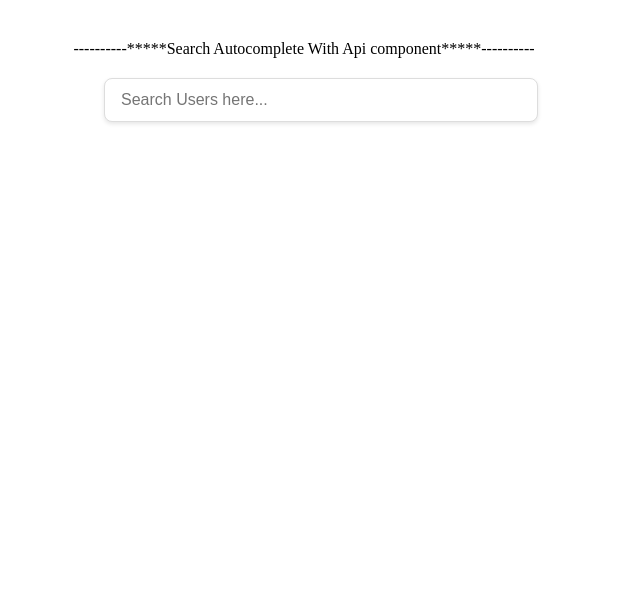
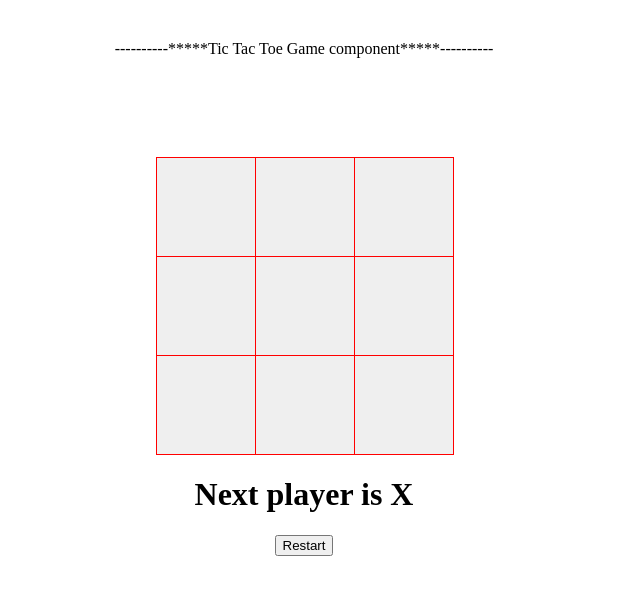
Before and after one commit to miladmo68/25-projects, a React (Vite) app: page / in a window 1280 px wide. Shown: the top 594 px of the page, without its empty margins (336-976 px from the left). Built offline with nearby package versions, Linux system fonts and the light colour scheme; no server answers.

Commit message:
Tic Tac Toe Game component

```diff
--- a/src/App.jsx
+++ b/src/App.jsx
@@ -13,6 +13,7 @@
 import ModalTest from "./components/custom-modal-popup/modal-test";
 import GithubProfileFinder from "./components/github-profile-finder";
 import SearchAutocomplete from "./components/search-autocomplete-with-api";
+import TicTacToe from "./components/tic-tac-toe";
 
 function App() {
   return (
@@ -49,9 +50,12 @@
       <ModalTest />
       ----------*****Github Profile Finder component*****----------
       <GithubProfileFinder />
-       */}
+
       ----------*****Search Autocomplete With Api component*****----------
       <SearchAutocomplete />
+      */}
+      ----------*****Tic Tac Toe Game component*****----------
+      <TicTacToe />
     </div>
   );
 }
--- /dev/null
+++ b/src/components/tic-tac-toe/index.jsx
@@ -0,0 +1,94 @@
+// 0 1 2
+// 3 4 5
+// 6 7 8
+
+import { useEffect, useState } from "react";
+import "./styles.css";
+
+function Square({ value, onClick }) {
+  return (
+    <button onClick={onClick} className="square">
+      {value}
+    </button>
+  );
+}
+
+export default function TicTacToe() {
+  const [squares, setSquares] = useState(Array(9).fill(""));
+  const [isXTurn, setIsXTurn] = useState(true);
+  const [status, setStatus] = useState("");
+
+  function getWinner(squares) {
+    const winningPatterns = [
+      [0, 1, 2],
+      [3, 4, 5],
+      [6, 7, 8],
+      [2, 5, 8],
+      [0, 4, 8],
+      [2, 4, 6],
+      [0, 3, 6],
+      [1, 4, 7],
+    ];
+
+    for (let i = 0; i < winningPatterns.length; i++) {
+      const [x, y, z] = winningPatterns[i];
+
+      if (
+        squares[x] &&
+        squares[x] === squares[y] &&
+        squares[x] === squares[z]
+      ) {
+        return squares[x];
+      }
+    }
+
+    return null;
+  }
+
+  function handleClick(getCurrentSquare) {
+    let cpySquares = [...squares];
+    if (getWinner(cpySquares) || cpySquares[getCurrentSquare]) return;
+    cpySquares[getCurrentSquare] = isXTurn ? "X" : "O";
+    setIsXTurn(!isXTurn);
+    setSquares(cpySquares);
+  }
+
+  function handleRestart() {
+    setIsXTurn(true);
+    setSquares(Array(9).fill(""));
+  }
+
+  useEffect(() => {
+    if (!getWinner(squares) && squares.every((item) => item !== "")) {
+      setStatus(`This is a draw ! Please restart the game`);
+    } else if (getWinner(squares)) {
+      setStatus(`Winner is ${getWinner(squares)}. Please restart the game`);
+    } else {
+      setStatus(`Next player is ${isXTurn ? "X" : "O"}`);
+    }
+  }, [squares, isXTurn]);
+
+  console.log(squares);
+
+  return (
+    <div className="tic-tac-toe-container">
+      <div className="row">
+        <Square value={squares[0]} onClick={() => handleClick(0)} />
+        <Square value={squares[1]} onClick={() => handleClick(1)} />
+        <Square value={squares[2]} onClick={() => handleClick(2)} />
+      </div>
+      <div className="row">
+        <Square value={squares[3]} onClick={() => handleClick(3)} />
+        <Square value={squares[4]} onClick={() => handleClick(4)} />
+        <Square value={squares[5]} onClick={() => handleClick(5)} />
+      </div>
+      <div className="row">
+        <Square value={squares[6]} onClick={() => handleClick(6)} />
+        <Square value={squares[7]} onClick={() => handleClick(7)} />
+        <Square value={squares[8]} onClick={() => handleClick(8)} />
+      </div>
+      <h1>{status}</h1>
+      <button onClick={handleRestart}>Restart</button>
+    </div>
+  );
+}
--- /dev/null
+++ b/src/components/tic-tac-toe/styles.css
@@ -0,0 +1,19 @@
+.tic-tac-toe-container {
+  display: flex;
+  flex-direction: column;
+  align-items: center;
+  margin-top: 100px;
+}
+
+.square {
+  border: 1px solid red;
+  float: left;
+  font-size: 40px;
+  height: 100px;
+  padding: 0px;
+  text-align: center;
+  width: 100px;
+  margin-right: -1px;
+  margin-top: -1px;
+  cursor: pointer;
+}
```
